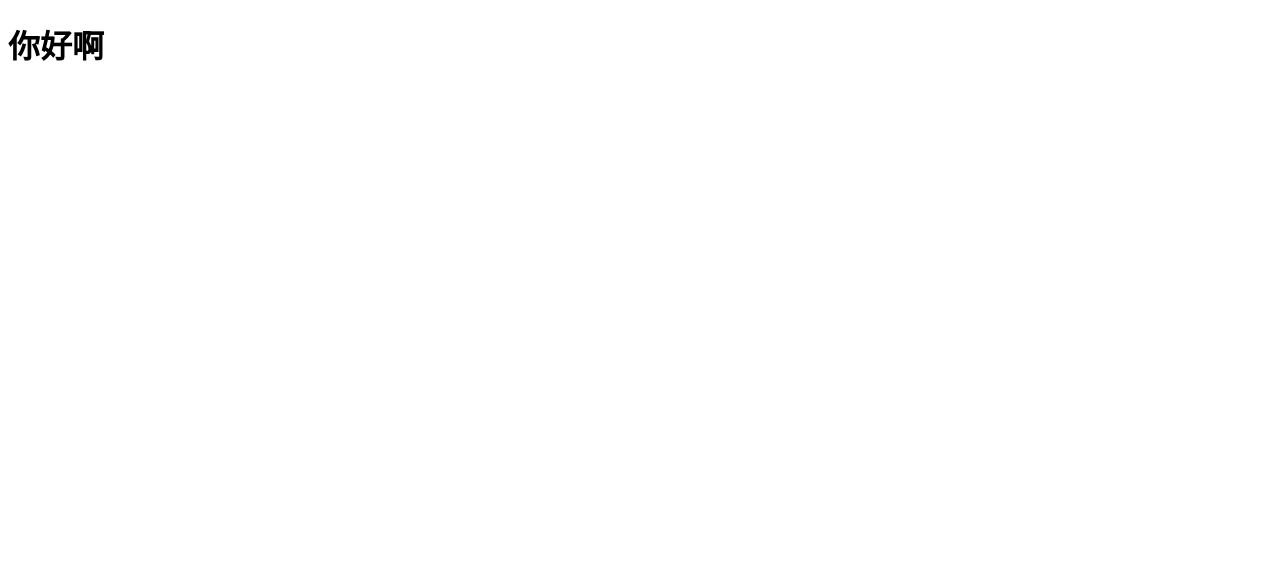
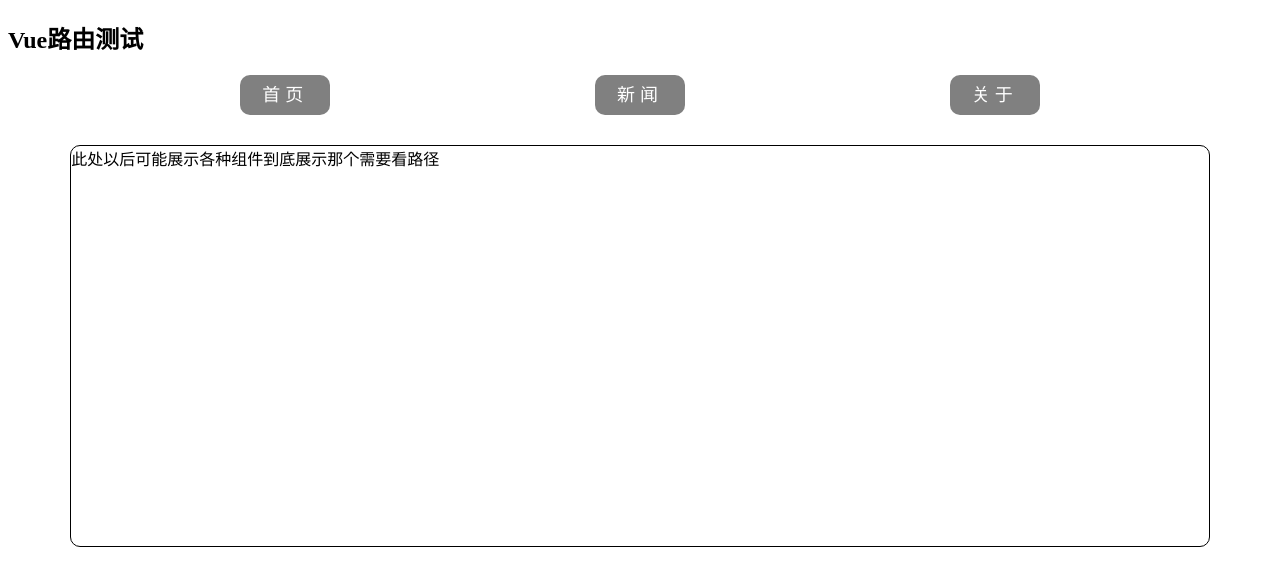
Before and after one commit to ZhouChenxing-Joe/vue3route, a Vue app: page / in a window 1280 px wide. Shown: the top 586 px of the page. Built offline with nearby package versions, Linux system fonts and the light colour scheme; the HTML template or start-up script is replaced by a standard one.

Commit message:
version 2

```diff
--- a/package.json
+++ b/package.json
@@ -11,7 +11,8 @@
     "type-check": "vue-tsc --build"
   },
   "dependencies": {
-    "vue": "^3.5.13"
+    "vue": "^3.5.13",
+    "vue-router": "^4.5.0"
   },
   "devDependencies": {
     "@tsconfig/node22": "^22.0.0",
--- a/src/App.vue
+++ b/src/App.vue
@@ -1,5 +1,17 @@
 <template>
-    <Person/>
+  <div class=" app">
+    <h2>Vue路由测试</h2>
+    <!-- 导航区 -->
+     <div class="navigate">
+      <a href="#">首页</a>
+      <a href="#">新闻</a>
+      <a href="#">关于</a>
+     </div>
+     <!-- 展示区 -->
+      <div class="main-content">
+         此处以后可能展示各种组件到底展示那个需要看路径
+      </div>
+  </div>
 </template>
 
 
@@ -7,9 +19,53 @@
  <!-- 需要在Terminal里面安装这个npm i vite-plugin-vue-setup-extend -->
   <!-- 然后再vite.config.ts里import npm i vite-plugin-vue-setup-extend -->
 <script lang="ts" setup name="App">
-import Person from './components/Person.vue';
-import {ref,reactive} from 'vue'
 </script>
 
 <style>
+/* App */
+.title{
+  text-align: center;
+  word-spacing: 5px;
+  margin: 30px 0;
+  height: 70px;
+  line-height: 70px;
+  background-image: linear-gradient(45deg,gray,white);
+  border-radius: 10px;
+  box-shadow: 0 0 2px;
+  font-size: 30px;
+}
+.navigate{
+  display: flex;
+  justify-content: space-around;
+  margin: 0 100px;
+}
+.navigate a {
+  display: block;
+  text-align:  center;
+  width: 90px;
+  height: 40px;
+  line-height: 40px;
+  border-radius: 10px;
+  background-color: gray;
+  text-decoration: none;
+  color: white;
+  font-size: 18px;
+  letter-spacing: 5px;
+}
+.navigate a.active{
+  background-color: #64767E;
+  color: #ffc268;
+  font-weight: 900;
+  text-shadow: 0 0 1px black;
+  font-family: 微软雅黑;
+}
+.main-content{
+  margin: 0 auto;
+  margin-top: 30px;
+  border-radius: 10px;
+  width: 90%;
+  height: 400px;
+  border: 1px solid;
+}
+
 </style>
--- a/src/components/Person.vue
+++ /dev/null
@@ -1,12 +0,0 @@
-<template>
-    <h1>你好啊</h1>
-</template>
-
-<!-- setup的语法糖 在script里直接写setup就不用在script里写setup代码了 -->
- <!-- 需要在Terminal里面安装这个npm i vite-plugin-vue-setup-extend -->
-  <!-- 然后再vite.config.ts里import npm i vite-plugin-vue-setup-extend -->
-<script lang="ts" setup name="Person">
-</script>
-
-<style scoped>
-</style>
```
Also changed, not shown: src/router/index.ts (added), 1 other file (tests, documents, lock files or other folders).
